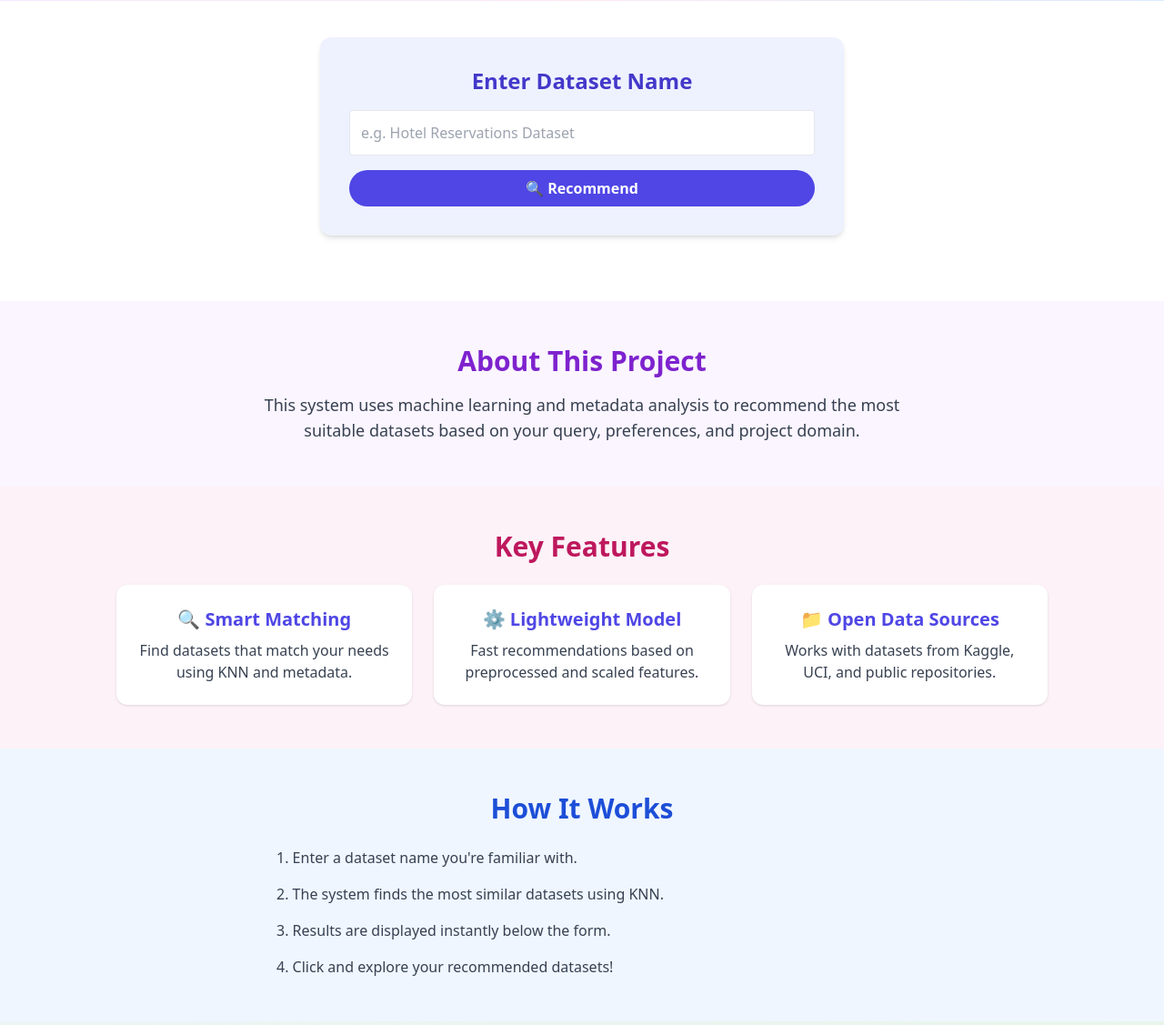
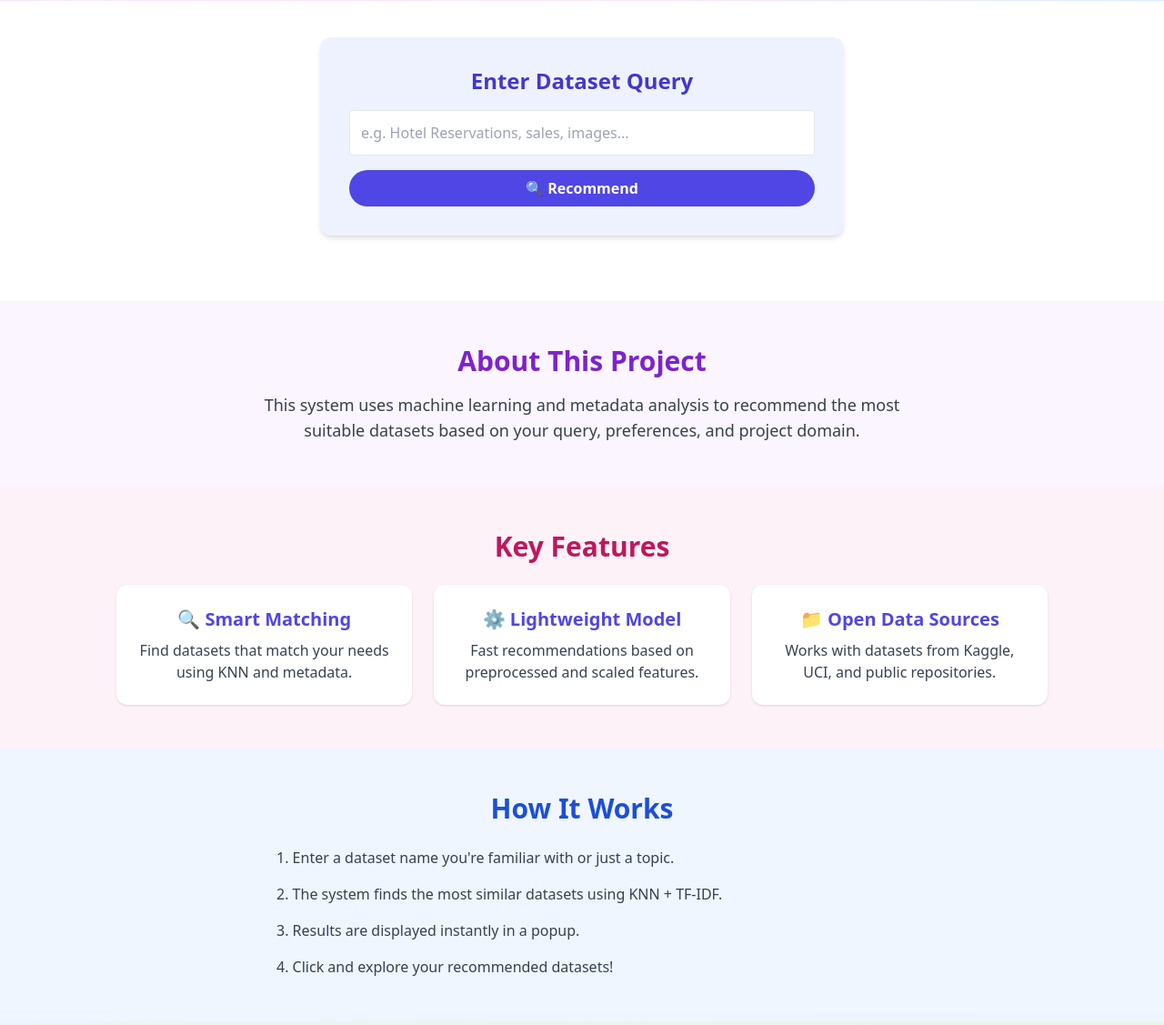
Before and after one commit to poojya11/dataset_recommendSystem, a Flask app: page / in a window 1280 px wide. Shown: the part 543-1670 px from the top of the page at 91% size. Run offline with Flask 3, Linux system fonts and the light colour scheme; parts of the project's set-up code (start-up, migrations or seed data) failed here and were passed over; some libraries are stand-ins or nearby versions.

Commit message:
add some new file and some changes

```diff
--- a/app.py
+++ b/app.py
@@ -1,39 +1,26 @@
 from flask import Flask, render_template, request
 import pickle
-import pandas as pd
-from difflib import get_close_matches
 import os
 
-# Load model
-with open("reco_model.pkl", "rb") as f:
-    data = pickle.load(f)
+# Load model, vectorizer, and dataframe
+with open("knn_model.pkl", "rb") as f:
+    knn_model = pickle.load(f)
 
-knn = data["model"]
-df = data["df"]
-scaler = data["scaler"]
-features_scaled = data["features_scaled"]
+with open("vectorizer.pkl", "rb") as f:
+    vectorizer = pickle.load(f)
 
-def get_best_match(name_input):
-    names = df['Dataset_name'].tolist()
-    match = get_close_matches(name_input, names, n=1, cutoff=0.4)
-    return match[0] if match else None
+with open("dataframe.pkl", "rb") as f:
+    df = pickle.load(f)
 
-def get_recommendations_by_name(name):
-    try:
-        index = df[df['Dataset_name'].str.lower() == name.lower()].index[0]
-    except IndexError:
-        return []
+# Recommendation function
+def recommend(query, top_n=5):
+    query_vec = vectorizer.transform([query.lower()])
+    distances, indices = knn_model.kneighbors(query_vec, n_neighbors=top_n)
+    results = df.iloc[indices[0]].copy()
+    results['Similarity'] = (1 - distances[0]).round(3)
 
-    distances, indices = knn.kneighbors([features_scaled[index]])
-    recs = []
-    for i in indices[0][1:]:  # skip the input itself
-        recs.append({
-            'name': df.iloc[i]['Dataset_name'],
-            'link': df.iloc[i]['Dataset_link'],
-            'upvotes': df.iloc[i]['Upvotes'],
-            'usability': df.iloc[i]['Usability']
-        })
-    return recs
+    # Return list of dictionaries for rendering
+    return results[['Dataset_name', 'Author_name', 'Dataset_link', 'Similarity']].to_dict(orient='records')
 
 # Initialize Flask app
 app = Flask(__name__)
@@ -41,20 +28,18 @@ app = Flask(__name__)
 @app.route('/', methods=['GET', 'POST'])
 def home():
     recommendations = []
+    query = ''
     error = None
-    input_name = ""
 
     if request.method == 'POST':
-        input_name = request.form['dataset_name']
-        matched = get_best_match(input_name)
-        if matched:
-            recommendations = get_recommendations_by_name(matched)
-            input_name = matched
+        query = request.form.get('query', '').strip()
+        if query:
+            recommendations = recommend(query)
         else:
-            error = "No match found for your input."
+            error = "Please enter a search term."
 
-    return render_template("index.html", recs=recommendations, input_name=input_name, error=error)
+    return render_template('index.html', recs=recommendations, query=query, error=error)
 
 if __name__ == "__main__":
-    port = int(os.environ.get("PORT", 5000))  # Use Render's assigned port or default to 5000
+    port = int(os.environ.get("PORT", 5000))
     app.run(host="0.0.0.0", port=port, debug=True)
--- a/templates/index.html
+++ b/templates/index.html
@@ -27,7 +27,6 @@
 
   <!-- Hero Section -->
   <section id="home" class="flex flex-col items-center justify-center min-h-[60vh] text-center px-4 bg-gradient-to-r from-purple-100 via-pink-100 to-blue-100">
-    <!-- Typing Title -->
     <h1 id="typed-heading" class="text-3xl sm:text-4xl md:text-5xl font-extrabold mb-6 text-indigo-700"></h1>
     <p class="text-lg text-gray-700">Find the best datasets for your project using machine learning!</p>
     <a href="#recommend" class="mt-6 bg-indigo-600 text-white px-6 py-3 rounded-full font-semibold hover:bg-indigo-700 transition">🔍 Start Recommending</a>
@@ -36,31 +35,36 @@
   <!-- Form Section -->
   <section id="recommend" class="flex flex-col items-center justify-center px-4 py-10 bg-white">
     <form action="/" method="POST" class="bg-indigo-50 p-8 rounded-xl shadow-md max-w-xl w-full mb-8">
-      <h2 class="text-2xl font-bold mb-4 text-center text-indigo-700">Enter Dataset Name</h2>
-      <input name="dataset_name" placeholder="e.g. Hotel Reservations Dataset" class="w-full p-3 rounded border text-gray-800 mb-4" required>
+      <h2 class="text-2xl font-bold mb-4 text-center text-indigo-700">Enter Dataset Query</h2>
+      <input name="query" placeholder="e.g. Hotel Reservations, sales, images..." class="w-full p-3 rounded border text-gray-800 mb-4" required>
       <button class="bg-indigo-600 text-white px-6 py-2 rounded-full font-semibold hover:bg-indigo-700 transition w-full">🔍 Recommend</button>
     </form>
 
     {% if error %}
       <p class="text-red-500 mb-4">{{ error }}</p>
     {% endif %}
+  </section>
 
-    {% if recs %}
-    <!-- Scrollable Result Box -->
-    <div class="w-full max-w-2xl bg-indigo-50 p-6 rounded-xl shadow-md max-h-80 overflow-y-auto">
-      <h3 class="text-2xl font-bold mb-4 text-center text-indigo-700">Recommendations for: "{{ input_name }}"</h3>
-      <ul class="space-y-4">
+  <!-- Modal Section (shown only if recommendations exist) -->
+  {% if recs %}
+  <div id="recModal" class="fixed inset-0 bg-black bg-opacity-50 flex items-center justify-center z-50">
+    <div class="bg-white max-w-2xl w-full p-6 rounded-xl shadow-lg relative">
+      <button id="closeModal" class="absolute top-3 right-3 text-gray-500 hover:text-red-500 text-xl font-bold">&times;</button>
+
+      <h3 class="text-2xl font-bold mb-4 text-center text-indigo-700">Recommendations for: "{{ query }}"</h3>
+      <ul class="space-y-4 max-h-[400px] overflow-y-auto">
         {% for rec in recs %}
-        <li class="bg-white p-4 rounded-lg shadow border border-indigo-100">
-          <h4 class="text-lg font-semibold text-indigo-600">{{ rec.name }}</h4>
-          <p>🔗 <a href="{{ rec.link }}" target="_blank" class="text-blue-600 underline">View Dataset</a></p>
-          <p class="text-sm text-gray-600">👍 Upvotes: {{ rec.upvotes }} | 💡 Usability: {{ rec.usability }}</p>
+        <li class="bg-indigo-50 p-4 rounded-lg shadow border border-indigo-100">
+          <h4 class="text-lg font-semibold text-indigo-600">{{ rec.Dataset_name }}</h4>
+          <p>👨‍💻 {{ rec.Author_name }}</p>
+          <p>🔗 <a href="{{ rec.Dataset_link }}" target="_blank" class="text-blue-600 underline">View Dataset</a></p>
+          <p class="text-sm text-gray-600">🔍 Similarity Score: {{ rec.Similarity }}</p>
         </li>
         {% endfor %}
       </ul>
     </div>
-    {% endif %}
-  </section>
+  </div>
+  {% endif %}
 
   <!-- About Section -->
   <section id="about" class="bg-purple-50 py-12 px-8 text-center">
@@ -94,9 +98,9 @@
   <section id="how" class="py-12 px-8 text-center bg-blue-50">
     <h2 class="text-3xl font-bold mb-6 text-blue-700">How It Works</h2>
     <ol class="max-w-2xl mx-auto text-left space-y-4 list-decimal list-inside text-gray-700">
-      <li>Enter a dataset name you're familiar with.</li>
-      <li>The system finds the most similar datasets using KNN.</li>
-      <li>Results are displayed instantly below the form.</li>
+      <li>Enter a dataset name you're familiar with or just a topic.</li>
+      <li>The system finds the most similar datasets using KNN + TF-IDF.</li>
+      <li>Results are displayed instantly in a popup.</li>
       <li>Click and explore your recommended datasets!</li>
     </ol>
   </section>
@@ -123,5 +127,25 @@
     document.addEventListener("DOMContentLoaded", typeEffect);
   </script>
 
+  <!-- Modal script -->
+  <script>
+    document.addEventListener("DOMContentLoaded", function () {
+      const closeBtn = document.getElementById("closeModal");
+      const modal = document.getElementById("recModal");
+
+      if (modal && closeBtn) {
+        closeBtn.addEventListener("click", function () {
+          modal.classList.add("hidden");
+        });
+
+        modal.addEventListener("click", function (e) {
+          if (e.target === modal) {
+            modal.classList.add("hidden");
+          }
+        });
+      }
+    });
+  </script>
+
 </body>
 </html>
```
Also changed, not shown: 3 other files.
